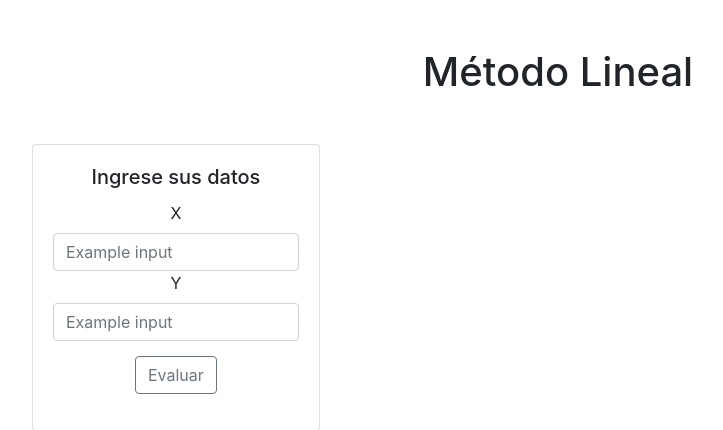
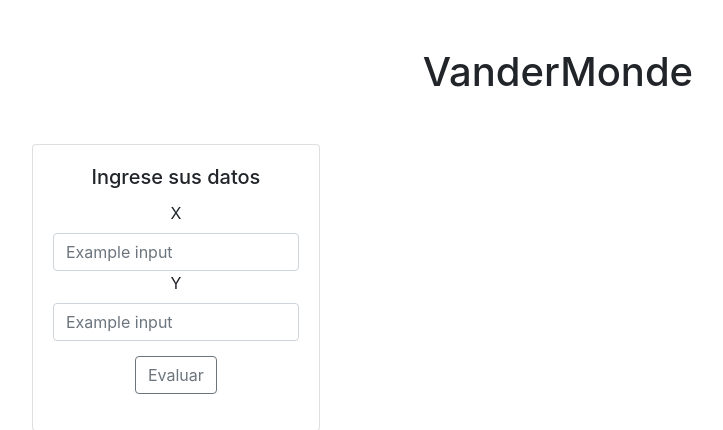
Before and after one commit to mmunozc/Analisis_Numerico, a Django app: page /vandermonde in a window 1280 px wide. Shown: the part 56-486 px from the top of that part, without its empty margins (82-805 px from the left). Run offline with Django 3.2, Linux system fonts and the light colour scheme; the page is wider than the window, and the part outside it is not shown.

Commit message:
El puto titulo

```diff
--- a/MethodSolver/app/templates/metodosPage/vandermonde.html
+++ b/MethodSolver/app/templates/metodosPage/vandermonde.html
@@ -6,7 +6,7 @@
 <div class="info">
     <br>
     <br>
-    <h1>Método Lineal</h1>
+    <h1>VanderMonde</h1>
 </div>
 <div class="row mt-5 mb-10">
     <div class="col-5">
```
